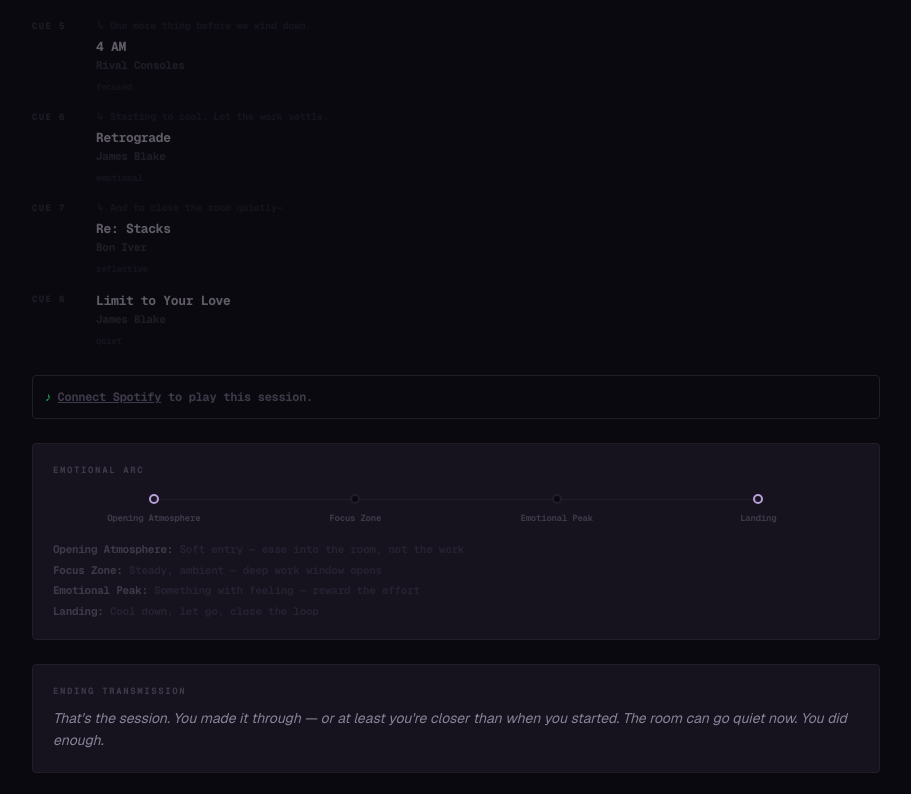
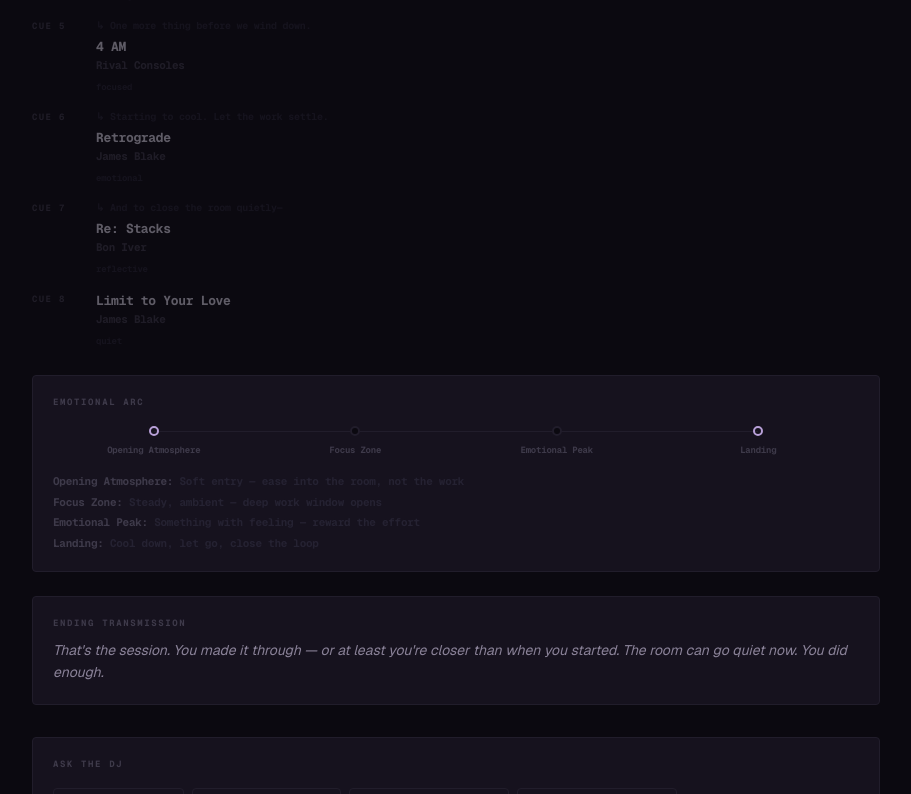
Before and after one commit to HenryCh-hong/MoodCast, a Next.js app: page /session/demo-debugging in a window 1280 px wide. Shown: the part 785-1579 px from the top of the page, without its empty margins (184-1095 px from the left). Built offline with nearby package versions, Linux system fonts and the light colour scheme; no server answers.

Commit message:
fix(playlist): remove dead skippedCount from API response; add !isDemo to playback upsell
- Route no longer returns skippedCount (always 0; client pre-filters URIs before sending)
- Connect Spotify playback upsell in session page now gated by !session.isDemo

```diff
--- a/app/api/playlist/create/route.ts
+++ b/app/api/playlist/create/route.ts
@@ -25,9 +25,9 @@
     return NextResponse.json({ error: 'No track URIs provided' }, { status: 400 });
   }
 
-  // Filter to valid track URIs only — episodes and empty strings are excluded
+  // Filter to valid track URIs only — episodes and empty strings are excluded.
+  // The client pre-filters before sending, so this is a safety net.
   const trackUris = uris.filter((u) => u.startsWith('spotify:track:'));
-  const skippedCount = uris.length - trackUris.length;
 
   if (trackUris.length === 0) {
     return NextResponse.json(
@@ -61,6 +61,5 @@
   return NextResponse.json({
     playlistId: playlist.id,
     playlistUrl: playlist.external_urls.spotify,
-    skippedCount,
   });
 }
--- a/app/session/[id]/page.tsx
+++ b/app/session/[id]/page.tsx
@@ -179,7 +179,7 @@
         </div>
       )}
 
-      {!spotifyProfile?.connected && (
+      {!spotifyProfile?.connected && !session.isDemo && (
         <div className="mt-4 mb-6 p-3 border border-mc-border rounded text-[12px] font-bold tracking-tight text-mc-lo">
           <span className="text-[#1DB954]">♪</span>{' '}
           <a href="/api/auth/spotify" className="underline hover:text-mc-mid transition-colors">Connect Spotify</a>
```
